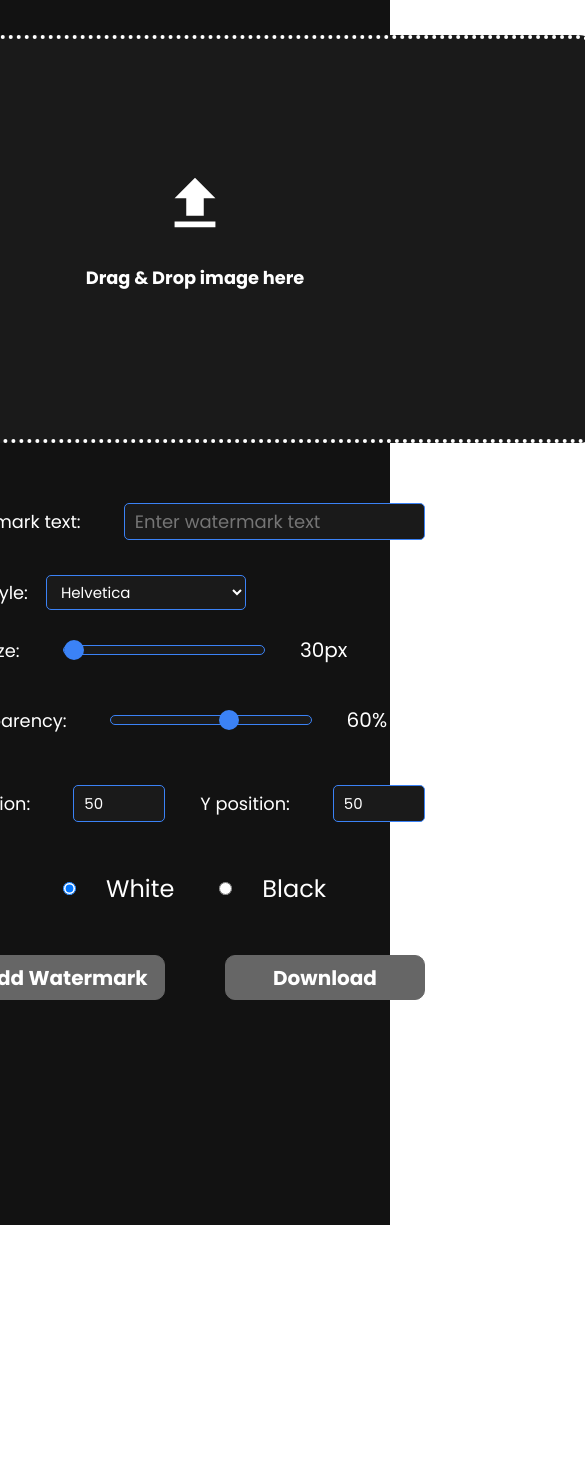
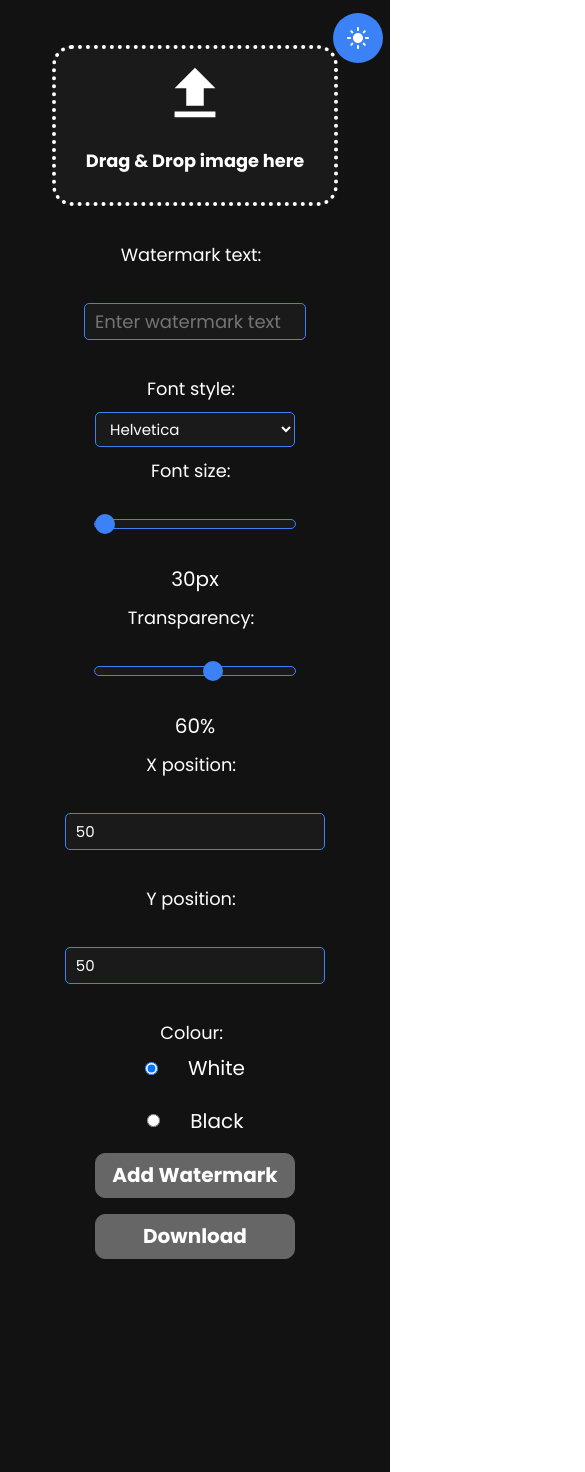
Before and after one commit to thedevarchive/image-watermark-editor, a React (Create React App) app: page / in a window 390 px wide. Shown: the top 1472 px of the page, 585 px wide, since content can reach past the window. Before the commit the page ends 1225 px from the top, so only its background shows below. Built offline with nearby package versions, Linux system fonts and the light colour scheme.

Commit message:
Improved UI for mobile devices

```diff
--- a/src/App.css
+++ b/src/App.css
@@ -46,14 +46,80 @@
   text-align: center;
 }
 
-.App-logo {
-  height: 40vmin;
-  pointer-events: none;
-}
+/* Media Queries for mobile responsiveness */
+@media (max-width: 768px) {
+  .App-header {
+    padding: 10px;
+  }
 
-@media (prefers-reduced-motion: no-preference) {
-  .App-logo {
-    animation: App-logo-spin infinite 20s linear;
+  .form-container {
+    width: 100%;
+    flex-direction: column;
+  }
+
+  .input-group {
+    display: flex;
+    gap: 10px;
+    align-items: center;
+    flex-direction: column;
+    /* NEW: stack label above input */
+    align-items: flex-start;
+    /* Align to the left */
+  }
+
+  .colour-label {
+    margin-left: 15% !important;
+  }
+
+  div > div > div {
+    display: flex;
+    align-items: center;
+    flex-direction: column !important;
+    color: var(--text-color);
+  }
+
+  div > div > div > label {
+    font-size: 20px !important;
+    margin-left: -20%;
+    margin-top: -15%;
+    margin-bottom: -10%;
+  }
+
+  input[type="number"] {
+    width: 150% !important;
+  }
+
+  button {
+    width: 100%;
+    /* Make buttons full width */
+    padding: 15px;
+    /* Increase padding for touch targets */
+    font-size: 16px;
+    /* Increase font size for readability */
+    line-height: 5px;
+    margin: 3px !important;
+  }
+
+  .theme-toggle {
+    position: fixed !important;
+    /* Changed from absolute to fixed */
+    top: 10px !important;
+    /* Small spacing from top */
+    right: 1% !important;
+    /* Small spacing from right */
+    width: 50px;
+    height: 50px;
+    border-radius: 25px;
+    padding: 0;
+    display: flex;
+    align-items: center;
+    justify-content: center;
+    background-color: var(--button-bg);
+    color: var(--button-text);
+    cursor: pointer;
+    transition: all 0.3s ease;
+    z-index: 1000;
+    /* Keep it on top of everything */
   }
 }
 
@@ -84,6 +150,8 @@
   color: var(--button-text);
   cursor: pointer;
   transition: all 0.3s ease;
+  z-index: 10;
+  /* Set a higher z-index */
 }
 
 .theme-toggle:hover {
@@ -95,6 +163,7 @@
   from {
     transform: rotate(0deg);
   }
+
   to {
     transform: rotate(360deg);
   }
@@ -122,13 +191,14 @@ button {
 }
 
 button:disabled,
-button[disabled]{
+button[disabled] {
   border: 1px solid var(--disabled-color);
   background-color: var(--disabled-color);
   cursor: not-allowed;
 }
 
-input, canvas {
+input,
+canvas {
   margin: 25px;
   font-family: 'Poppins', 'Inter', 'Segoe UI', 'Roboto', 'Oxygen',
     'Ubuntu', 'Cantarell', 'Fira Sans', 'Droid Sans', 'Helvetica Neue',
--- a/src/App.jsx
+++ b/src/App.jsx
@@ -216,8 +216,9 @@ function App() {
         </div>
         <div className="input-group">
           {/* Colour selection */}
-          <span className="input-label">Color:</span>
+          <span className="input-label colour-label">Colour:</span>
           <div style={{ display: 'flex', gap: '20px' }}>
+            <div className='radio-group'>
               <label style={{ display: 'flex', alignItems: 'center', gap: '5px', fontSize: '24px', color: isDarkMode ? "white" : "black" }}>
                 <input
                   type="radio"
@@ -227,6 +228,8 @@ function App() {
                 />
                 White
               </label>
+            </div>
+            <div className='radio-group'>
               <label style={{ display: 'flex', alignItems: 'center', gap: '5px', fontSize: '24px', color: isDarkMode ? "white" : "black" }}>
                 <input
                   type="radio"
@@ -236,6 +239,7 @@ function App() {
                 />
                 Black
               </label>
+            </div>
           </div>
         </div>
         <div className="input-group">
--- a/src/dragdrop.css
+++ b/src/dragdrop.css
@@ -40,3 +40,16 @@
 .drop-file-input__label img {
     width: 100px;
 }
+
+/* Media Queries for responsiveness */
+@media (max-width: 768px) {
+    .drop-file-input {
+      width: 75%;
+      height: 50%;
+      flex-direction: column;
+    }
+
+    .drop-file-input__label img {
+        width: 100%;
+    }
+}
```
Lines whose indentation alone changed are shown as unchanged.
